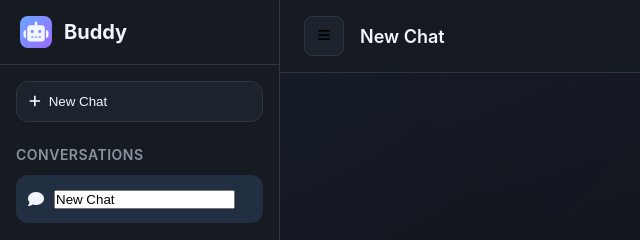
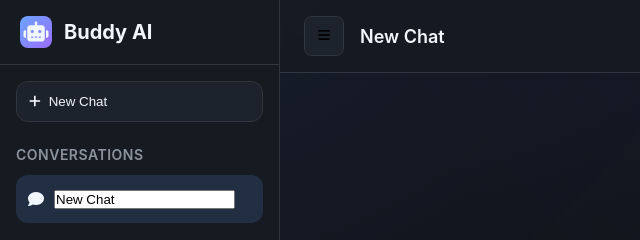
Before and after one commit to fun-code-q/Buddy, a plain HTML site: page index.html in a window 1280 px wide. Shown: the top 240 px of the page, 0-640 px from the left. Drawn offline with nearby package versions, Linux system fonts and the light colour scheme.

Commit message:
Update index.html

```diff
--- a/index.html
+++ b/index.html
@@ -792,7 +792,7 @@
         <div class="logo-icon">
           <i class="fas fa-robot"></i>
         </div>
-        <span>Buddy</span>
+        <span>Buddy AI</span>
       </div>
       <button class="close-sidebar">
         <i class="fas fa-times"></i>
```
